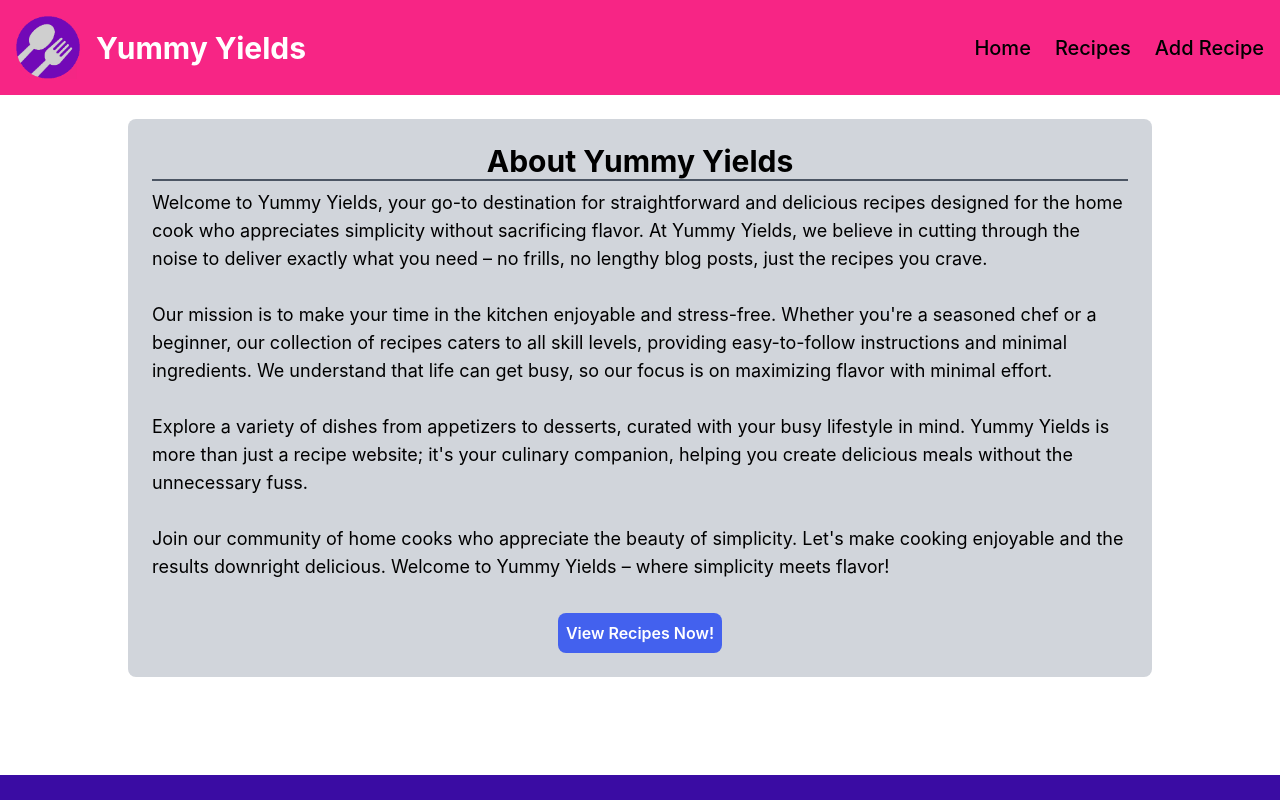
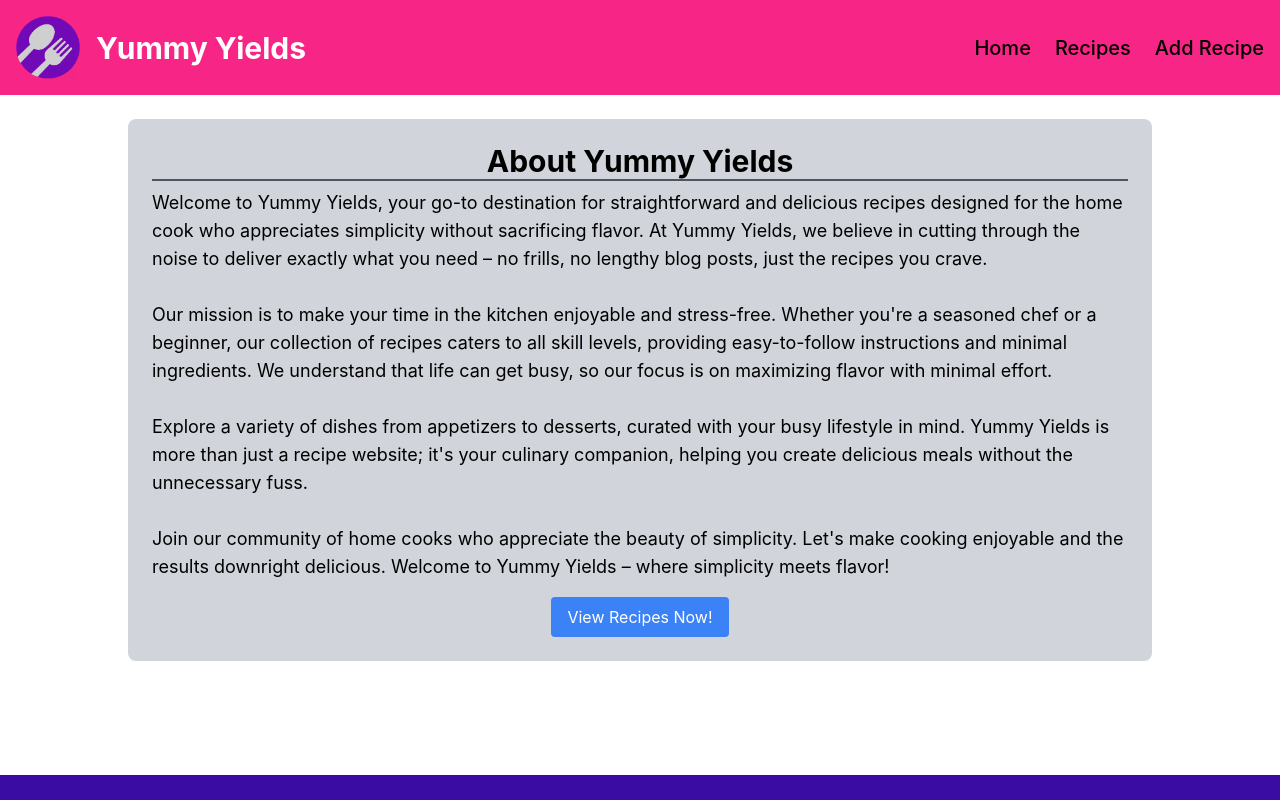
Before and after one commit to Trevin-Small/CS390WAP_Final_Project, a React (Create React App) app in the folder client/: page / in a window 1280 px wide. Shown: the top 800 px of the page. Built offline with nearby package versions, Linux system fonts and the light colour scheme; no server answers.

Commit message:
Made buttons consistent across site

```diff
--- a/client/src/pages/home.jsx
+++ b/client/src/pages/home.jsx
@@ -19,7 +19,7 @@ const Home = (() => {
           <br />
           Join our community of home cooks who appreciate the beauty of simplicity. Let's make cooking enjoyable and the results downright delicious. Welcome to Yummy Yields – where simplicity meets flavor!
         </p>
-        <a className="mt-8 p-2 bg-theme-blue text-white font-semibold rounded-lg" href="/recipes">View Recipes Now!</a>
+        <a className="bg-blue-500 text-white py-2 px-4 rounded hover:bg-blue-700 focus:outline-none focus:shadow-outline-blue active:bg-blue-800 mt-4" href="/recipes">View Recipes Now!</a>
       </div>
     </>
   );
```
Also changed, not shown: 1 other file (tests, documents, lock files or other folders).
